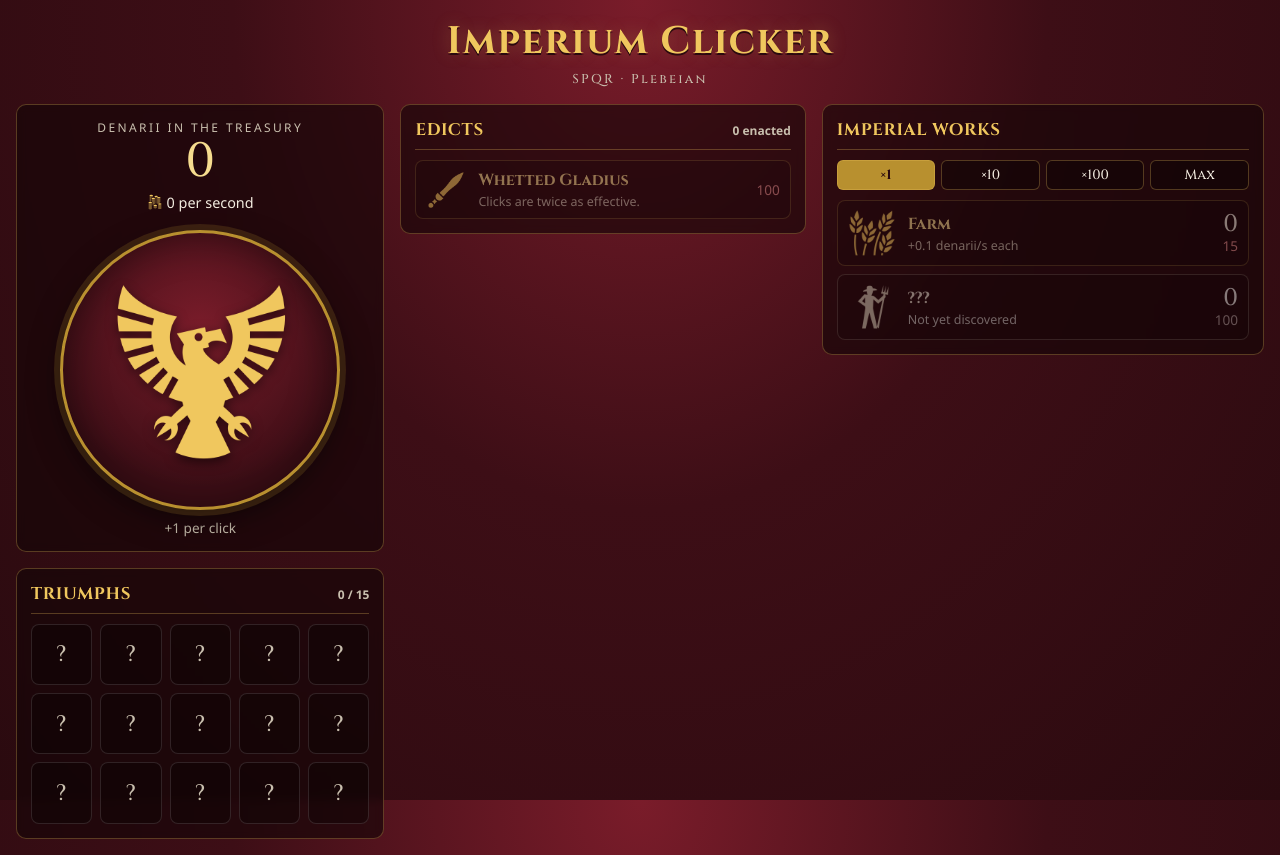
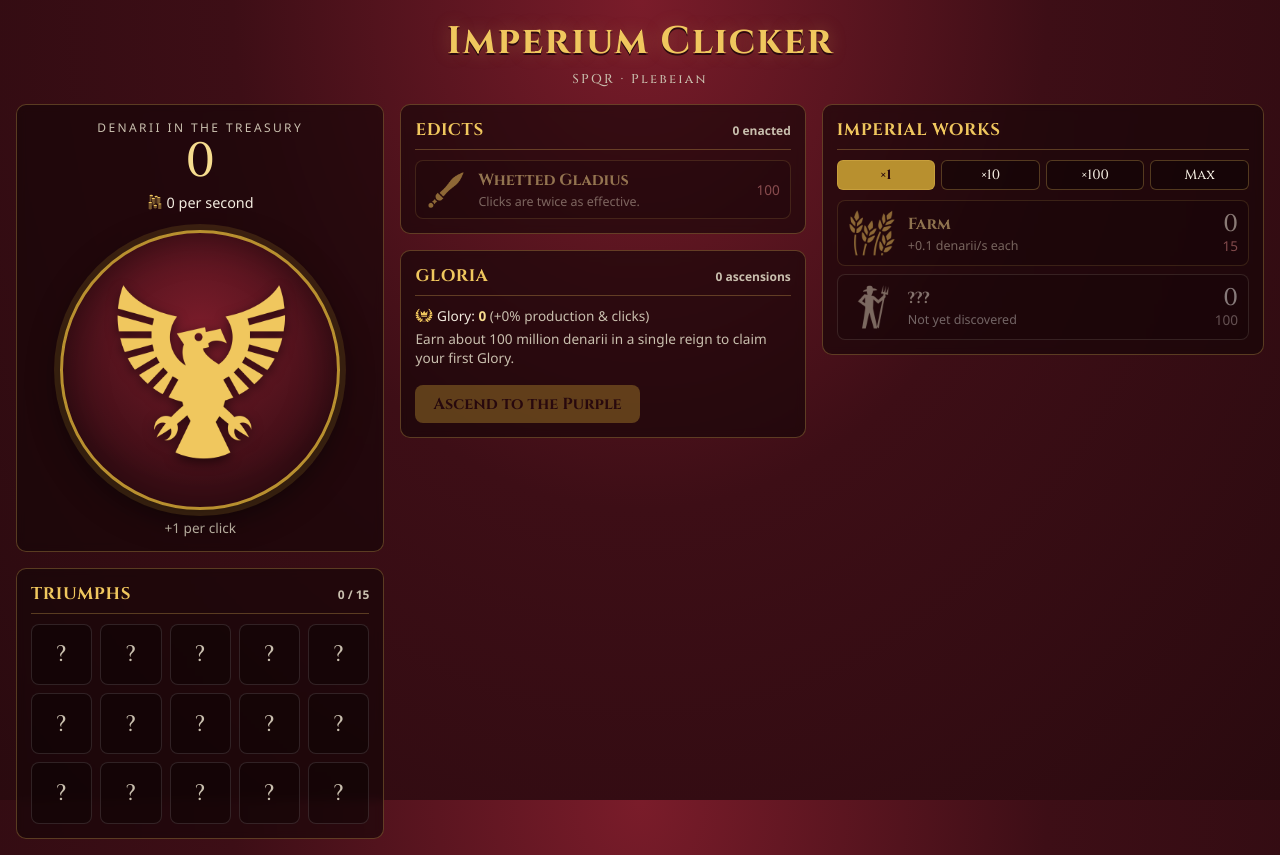
Before and after one commit to TimurCravtov/RomanEmpireClicker, a React (Vite) app: page / in a window 1280 px wide. Built offline with nearby package versions, Linux system fonts and the light colour scheme.

Commit message:
feat(prestige): add Ascend panel to trade a run for permanent Glory

```diff
--- a/src/App.jsx
+++ b/src/App.jsx
@@ -1,4 +1,5 @@
 import Achievements from './components/Achievements.jsx'
+import Ascend from './components/Ascend.jsx'
 import ClickArea from './components/ClickArea.jsx'
 import Header from './components/Header.jsx'
 import Shop from './components/Shop.jsx'
@@ -22,6 +23,7 @@ export default function App() {
         </div>
         <div className="column">
           <Upgrades state={state} onBuy={actions.buyUpgrade} />
+          <Ascend state={state} onAscend={actions.ascend} />
         </div>
         <div className="column column--shop">
           <Shop denarii={state.denarii} owned={state.owned} perBuilding={stats.perBuilding} onBuy={actions.buyBuilding} />
--- /dev/null
+++ b/src/components/Ascend.jsx
@@ -0,0 +1,34 @@
+import { ICONS } from '../game/data.js'
+import { ASCEND_MIN_GAIN, GLORY_BONUS, gloryPotential } from '../game/engine.js'
+import { formatNumber } from '../game/format.js'
+import '../styles/achievements.css'
+
+export default function Ascend({ state, onAscend }) {
+  const gain = gloryPotential(state)
+  const canAscend = gain >= ASCEND_MIN_GAIN
+
+  function handleAscend() {
+    const msg = `Ascend and found a new dynasty?\n\nYour denarii, buildings and edicts reset. You gain ${gain} Glory (+${Math.round(gain * GLORY_BONUS * 100)}% production).`
+    if (window.confirm(msg)) onAscend()
+  }
+
+  return (
+    <section className="panel ascend">
+      <h2 className="panel__title">
+        Gloria <small>{state.ascensions} ascensions</small>
+      </h2>
+      <p>
+        <img src={ICONS.laurelCrown} alt="" width="18" height="18" style={{ verticalAlign: '-3px' }} /> Glory: <strong>{state.glory}</strong>{' '}
+        <span className="muted">(+{Math.round(state.glory * GLORY_BONUS * 100)}% production &amp; clicks)</span>
+      </p>
+      <p className="muted">
+        {canAscend
+          ? `Ascend now to earn ${formatNumber(gain)} Glory.`
+          : 'Earn about 100 million denarii in a single reign to claim your first Glory.'}
+      </p>
+      <button className="btn" disabled={!canAscend} onClick={handleAscend}>
+        Ascend to the Purple
+      </button>
+    </section>
+  )
+}
```
